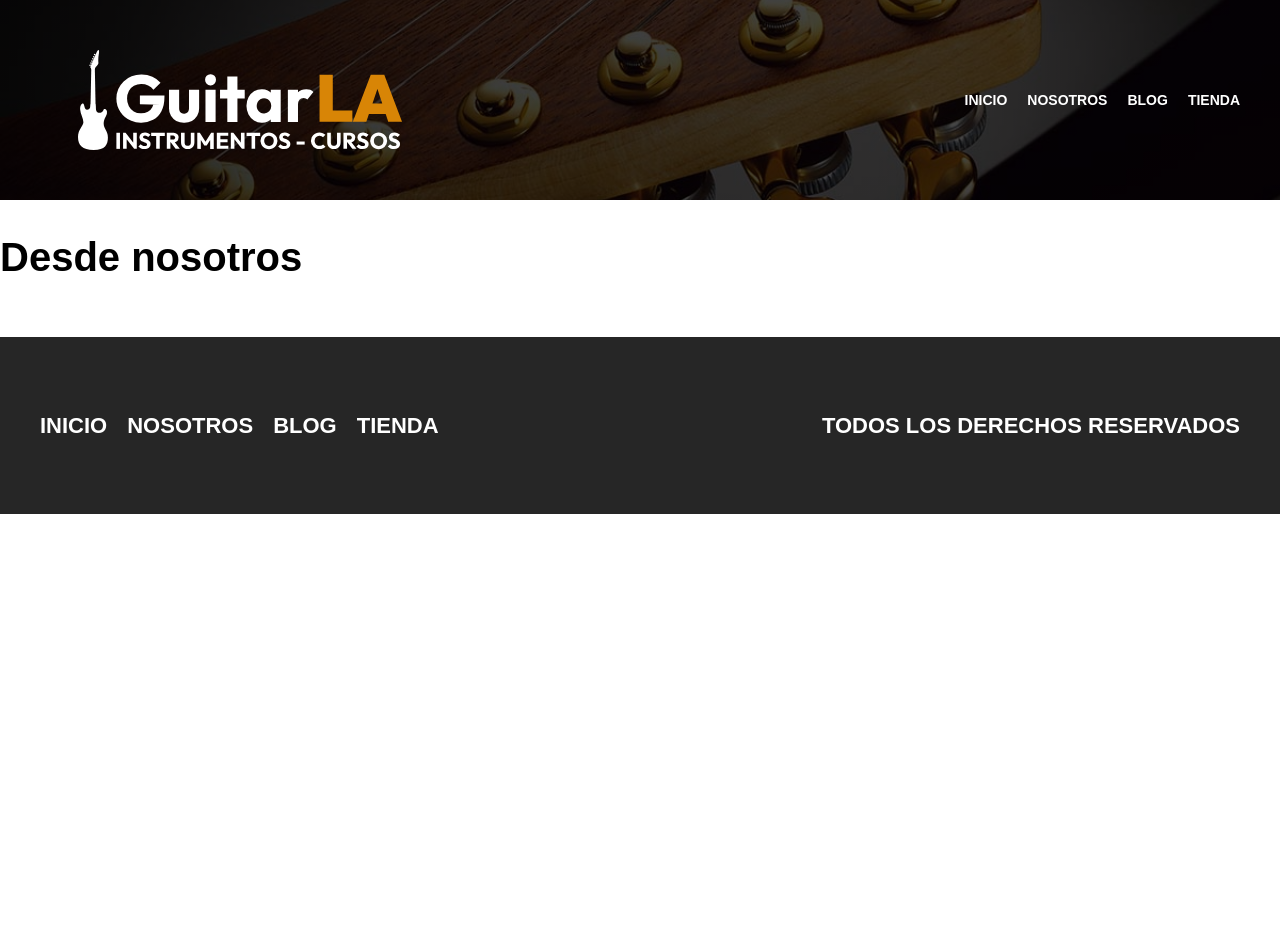
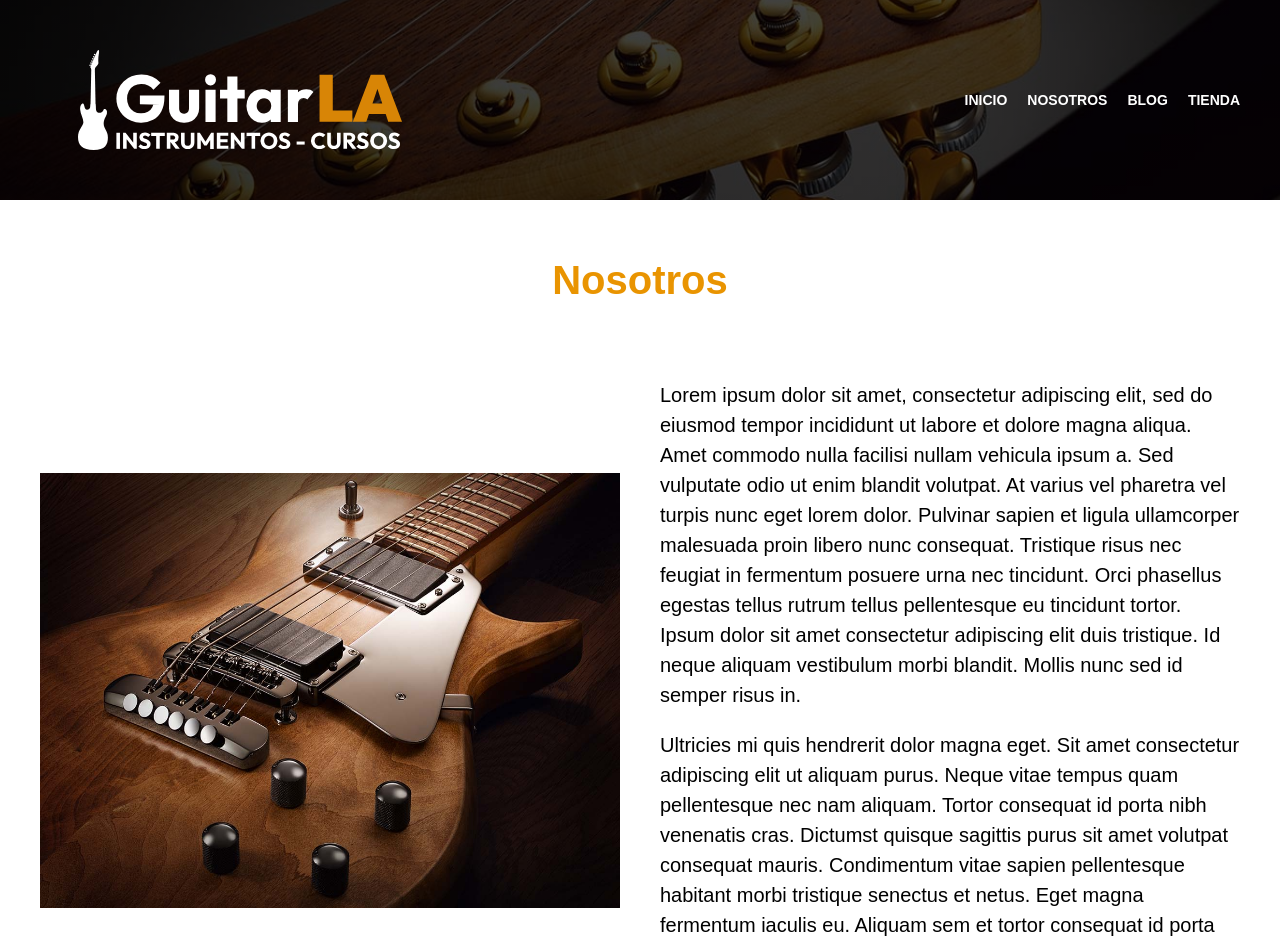
Before and after one commit to velfin13/sitio-guitarras-next-js, a Next.js app: page /nosotros in a window 1280 px wide. Shown: the top 945 px of the page. Before the commit the page ends 800 px from the top, so only its background shows below. Built offline with nearby package versions, Linux system fonts and the light colour scheme.

Commit message:
sobre nosotros

```diff
--- a/pages/nosotros.js
+++ b/pages/nosotros.js
@@ -1,10 +1,44 @@
 import React from "react";
 import Layout from "../components/Layout";
+import Image from "next/image";
+import styles from '../styles/Nosotros.module.css'
 
 const Nosotros = () => {
   return (
     <Layout titlePage="Nosotros">
-      <h1>Desde nosotros</h1>
+      <main className="contenedor">
+        <h2 className="heading">Nosotros</h2>
+        <div className={styles.contenido}>
+          <Image layout="responsive" width={600} height={450} src="/img/nosotros.jpg" alt="img" />
+
+          <div>
+            <p>
+              Lorem ipsum dolor sit amet, consectetur adipiscing elit, sed do
+              eiusmod tempor incididunt ut labore et dolore magna aliqua. Amet
+              commodo nulla facilisi nullam vehicula ipsum a. Sed vulputate odio
+              ut enim blandit volutpat. At varius vel pharetra vel turpis nunc
+              eget lorem dolor. Pulvinar sapien et ligula ullamcorper malesuada
+              proin libero nunc consequat. Tristique risus nec feugiat in
+              fermentum posuere urna nec tincidunt. Orci phasellus egestas
+              tellus rutrum tellus pellentesque eu tincidunt tortor. Ipsum dolor
+              sit amet consectetur adipiscing elit duis tristique. Id neque
+              aliquam vestibulum morbi blandit. Mollis nunc sed id semper risus
+              in.
+            </p>
+            <p>
+              Ultricies mi quis hendrerit dolor magna eget. Sit amet consectetur
+              adipiscing elit ut aliquam purus. Neque vitae tempus quam
+              pellentesque nec nam aliquam. Tortor consequat id porta nibh
+              venenatis cras. Dictumst quisque sagittis purus sit amet volutpat
+              consequat mauris. Condimentum vitae sapien pellentesque habitant
+              morbi tristique senectus et netus. Eget magna fermentum iaculis
+              eu. Aliquam sem et tortor consequat id porta nibh. Mauris pharetra
+              et ultrices neque ornare. Phasellus faucibus scelerisque eleifend
+              donec pretium vulputate.
+            </p>
+          </div>
+        </div>
+      </main>
     </Layout>
   );
 };
--- /dev/null
+++ b/styles/Nosotros.module.css
@@ -0,0 +1,11 @@
+.contenido {
+  display: grid;
+  gap: 4rem;
+}
+
+@media (min-width: 768px) {
+  .contenido {
+    grid-template-columns: repeat(2, 1fr);
+    align-items: center;
+  }
+}
```
